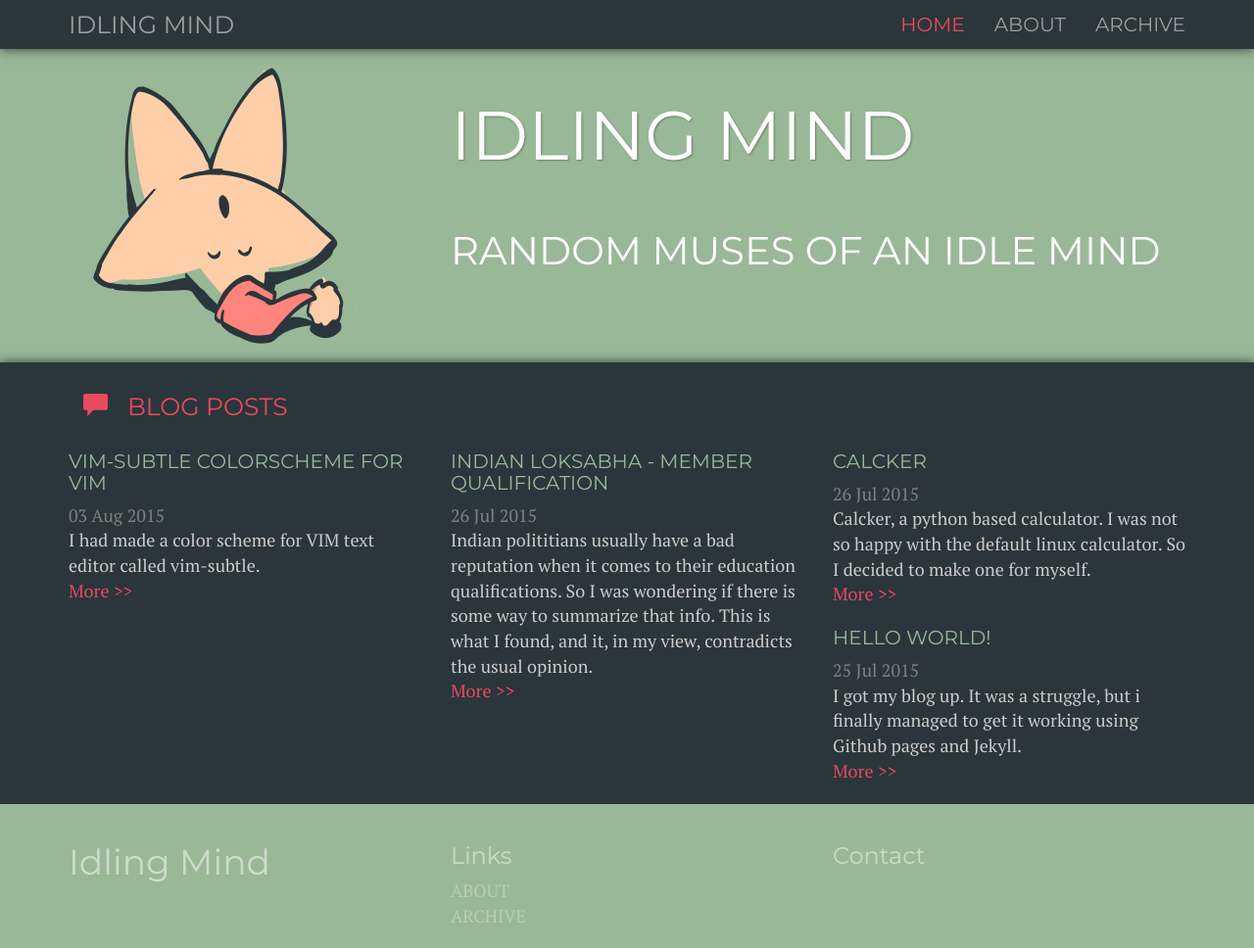
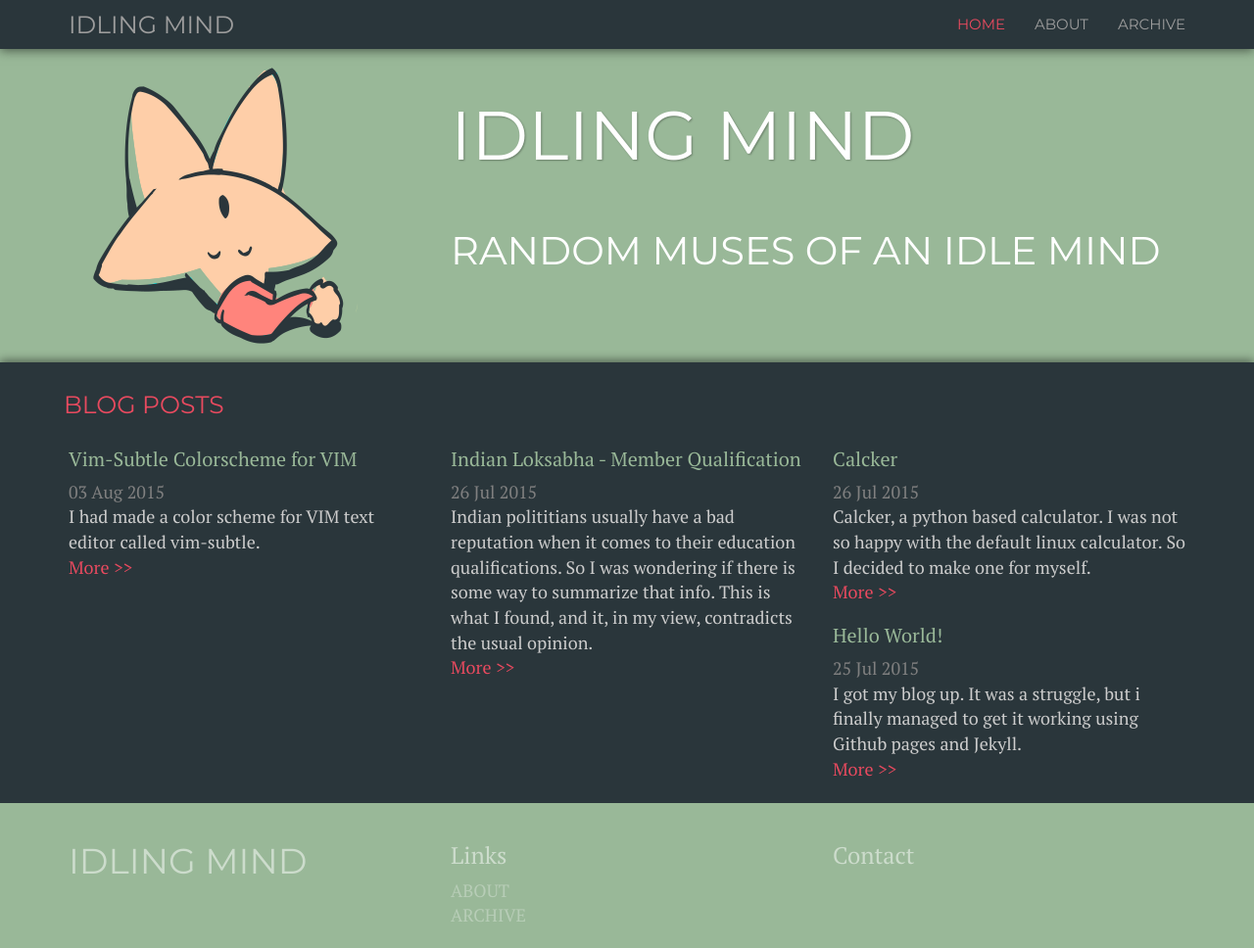
Before and after one commit to idling-mind/idling-mind.github.io, a Jekyll site: the page built from index.html, in a window 1280 px wide and 968 px high. Shown: the whole window at 98% size. Built offline with Jekyll 4.4.1, drawn with Linux system fonts in a browser that asks for light colours; nearby versions of some CDN libraries; the list of posts is cut into pages by our own code.

Commit message:
font changed

```diff
--- a/_includes/footer.html
+++ b/_includes/footer.html
@@ -3,7 +3,7 @@
       <div class="container">
         <div class="row">
             <div class="col-md-4">
-                <h1>{{ site.title }}</h1>
+                <h1>{{ site.title | upcase }}</h1>
             </div>
             <div class="col-md-4">
                 <h3>Links</h3>
--- a/index.html
+++ b/index.html
@@ -23,12 +23,12 @@ title: Home
     <div class="section post-list flexer">
         <div class="container">
             <div class="row">
-                <h1 class="section-title"><span class="glyphicon glyphicon-comment" aria-hidden="true"></span>BLOG POSTS</h1>
+                <h1 class="section-title"></span>BLOG POSTS</h1>
             </div>
           <div class="row">
           {% for post in paginator.posts %}
             <div class="col-md-4">
-              <h2>{{ post.title | upcase }}</h2>
+              <h2>{{ post.title }}</h2>
               <span class="post-date">{{ post.date | date_to_string }}</span>
               {{ post.excerpt }}
               <a class="post-more" href={{ post.url }}>More >></a>
--- a/public/css/theme.css
+++ b/public/css/theme.css
@@ -24,7 +24,7 @@ body {
   min-height:100vh;
   flex-direction:column;
 }
-h1,h2,h3{
+h1{
     font-family: 'Montserrat', sans-serif;
 }
 /*------------Styles for navbar------------*/
@@ -47,7 +47,7 @@ h1,h2,h3{
 }
 #navbar a{
     font-family: 'Montserrat', sans-serif;
-    font-size:20px;
+    font-size:15px;
 }
 #navbar a:hover{
     color:#E84A5F;
```
